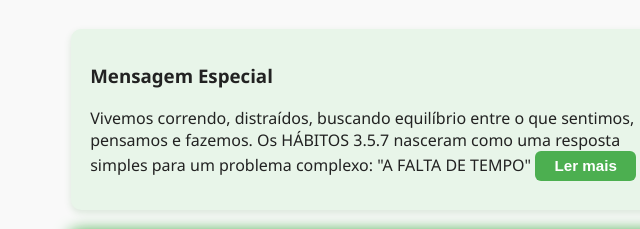
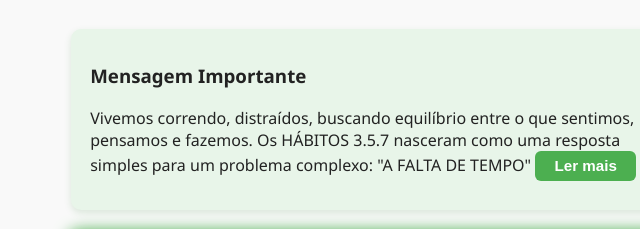
Before and after one commit to rafamorais357/app28dias, a plain HTML site: page index.html in a window 1280 px wide. Shown: the part 223-452 px from the top of the page, 269-909 px from the left. Drawn offline with Linux system fonts and the light colour scheme.

Commit message:
Update index.html

```diff
--- a/index.html
+++ b/index.html
@@ -291,7 +291,7 @@
 
 <!-- Introdução expansível -->
 <div id="introducao" role="region" aria-label="Introdução ao método hábitos">
-  <h3>Mensagem Especial</h3>
+  <h3>Mensagem Importante</h3>
   <p id="introResumo">
     Vivemos correndo, distraídos, buscando equilíbrio entre o que sentimos, pensamos e fazemos. Os HÁBITOS 3.5.7 nasceram como uma resposta simples para um problema complexo: "A FALTA DE TEMPO"
     <button id="btnExpandir" aria-expanded="false" aria-controls="introCompleto">Ler mais</button>
```
